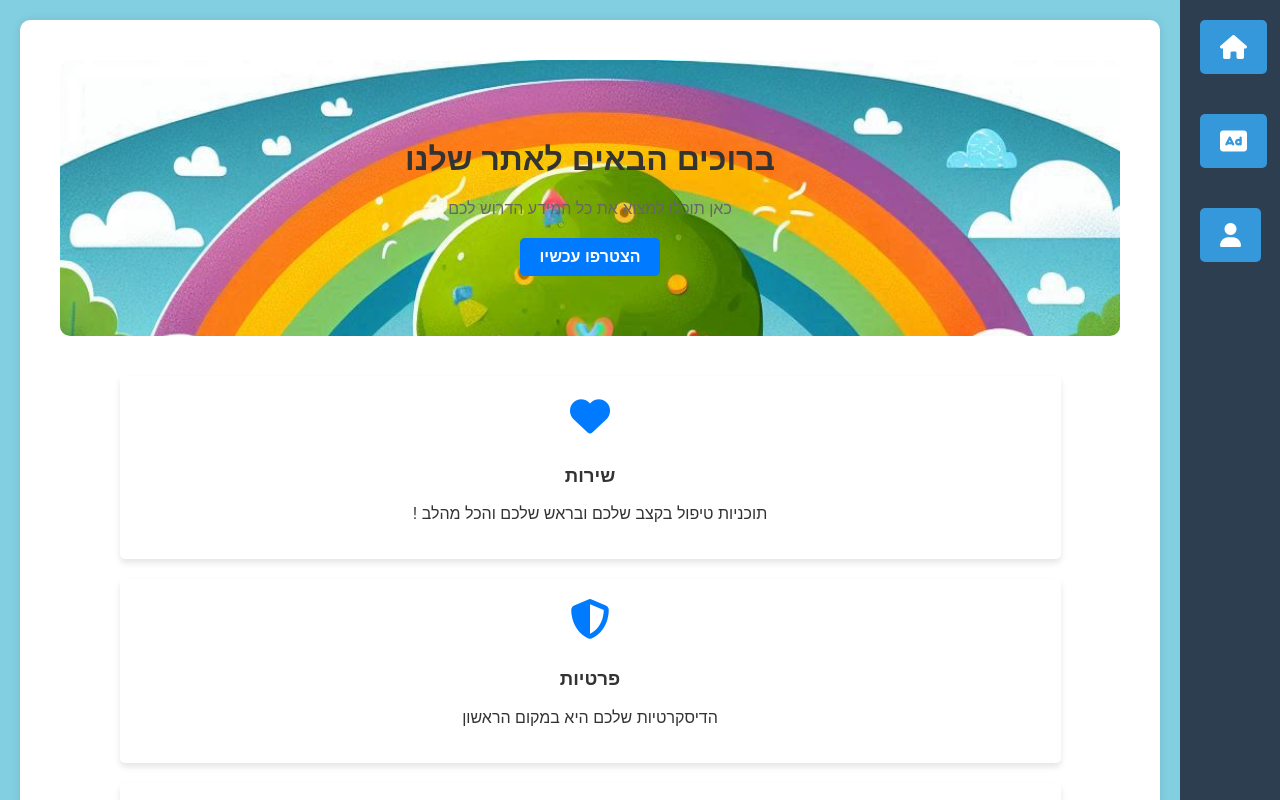
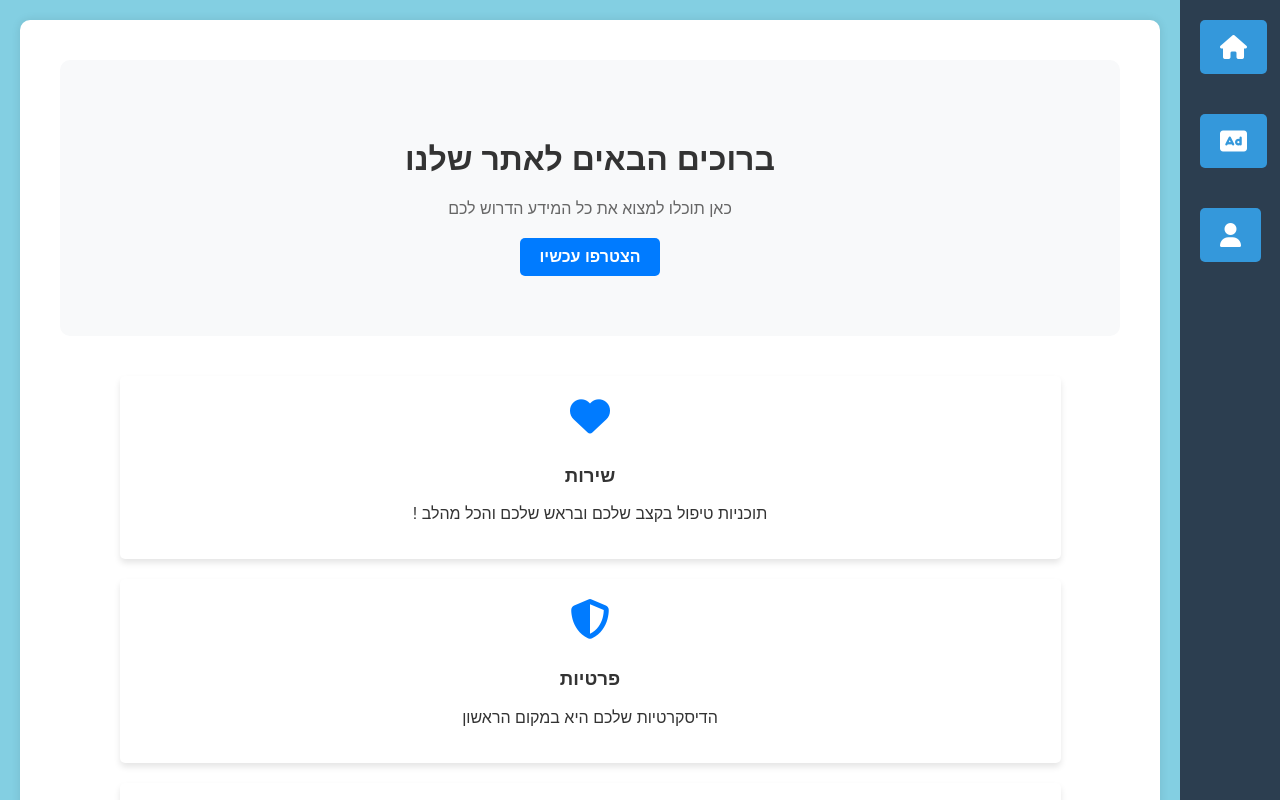
Before and after one commit to mendi-cohen/TEST, a React (Create React App) app: page / in a window 1280 px wide. Shown: the top 800 px of the page. Built offline with nearby package versions, Linux system fonts and the light colour scheme.

Commit message:
ביטול תמונה ניסיון 1

```diff
--- a/src/Css/Home.css
+++ b/src/Css/Home.css
@@ -11,7 +11,7 @@
   background-color: #f8f9fa;
   border-radius: 10px;
   margin-bottom: 40px;
-  background-image: url("../Image/Hero.jpeg");
+  /* background-image: url("../Image/Hero.jpeg"); */
   background-position: top;
   background-repeat: no-repeat;
   background-size: cover;
```
